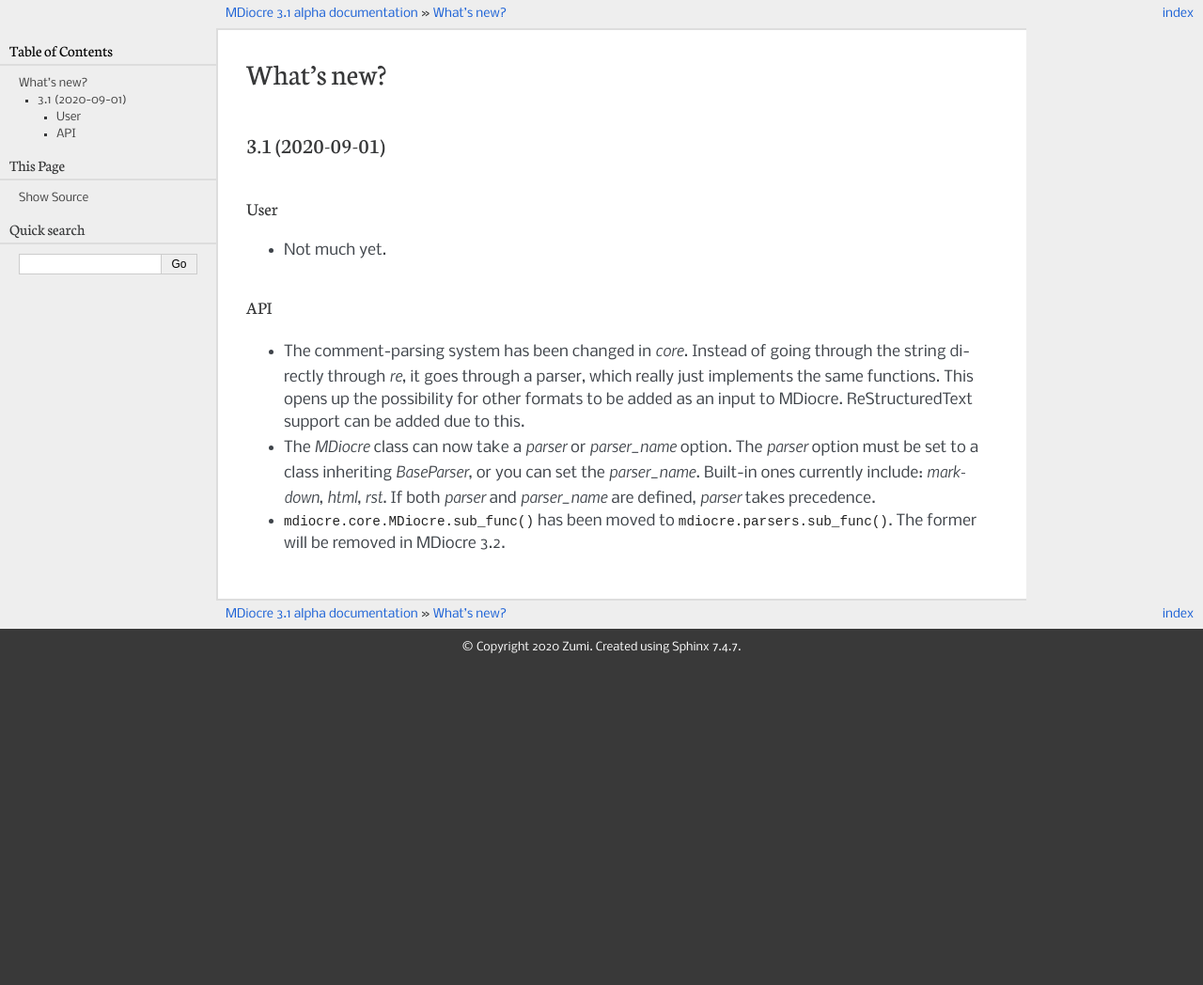
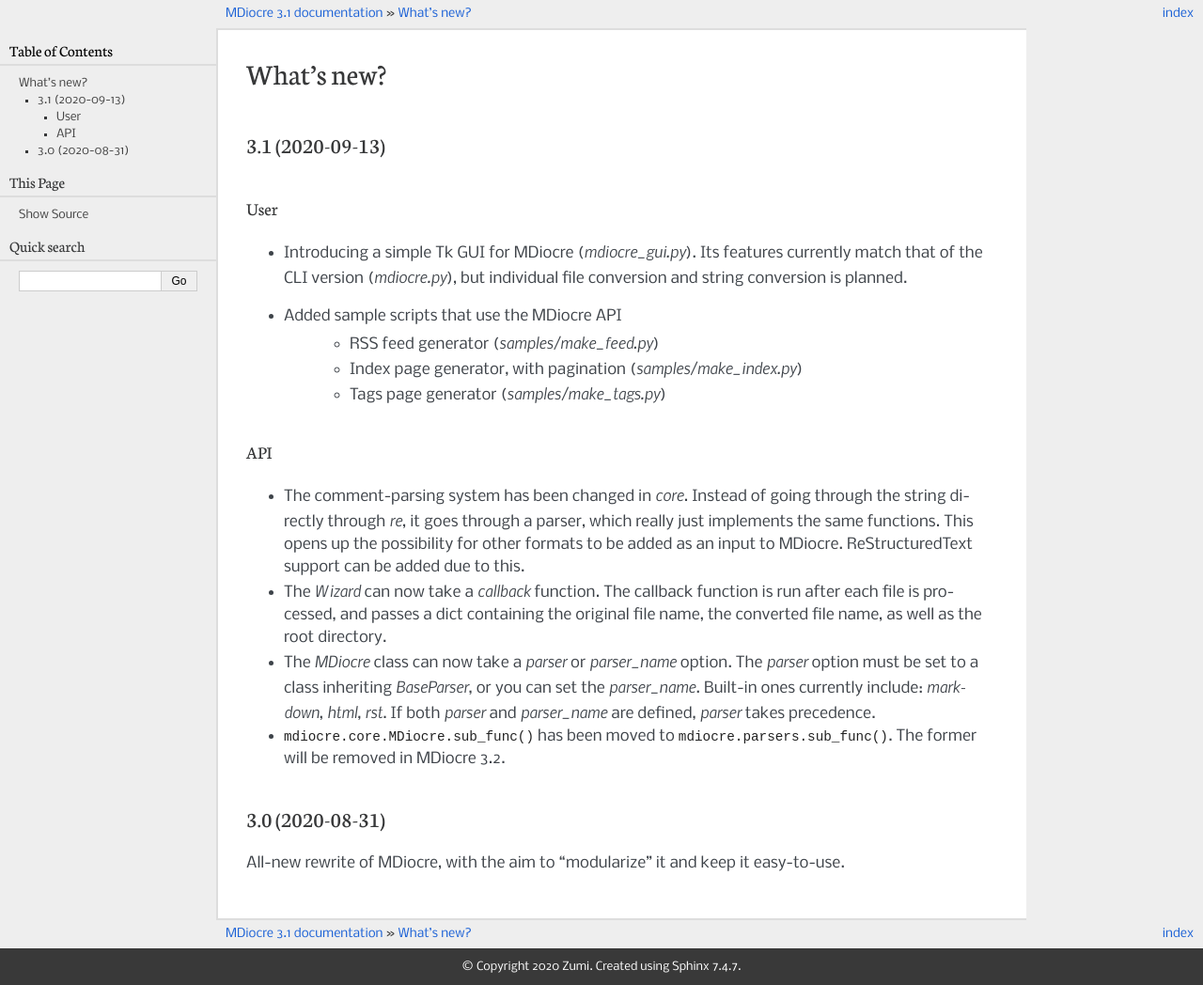
Before and after one commit to ZoomTen/MDiocre, a Sphinx documentation site: the page built from doc/source/changelog.rst, in a window 1280 px wide. Shown: the whole page at 94% size. Built offline with Sphinx 7.4.7, drawn with Linux system fonts in a browser that asks for light colours; before the commit the page ends 900 px from its top, so only the background shows below that.

Commit message:
release: 3.1

```diff
--- a/doc/source/changelog.rst
+++ b/doc/source/changelog.rst
@@ -1,11 +1,18 @@
 What's new?
 ===========
 
-3.1 (2020-09-01)
+3.1 (2020-09-13)
 ----------------
 User
 ~~~~
-* Not much yet.
+* Introducing a simple Tk GUI for MDiocre (`mdiocre_gui.py`). Its features
+  currently match that of the CLI version (`mdiocre.py`), but individual file
+  conversion and string conversion is planned.
+
+* Added sample scripts that use the MDiocre API
+    * RSS feed generator (`samples/make_feed.py`)
+    * Index page generator, with pagination (`samples/make_index.py`)
+    * Tags page generator (`samples/make_tags.py`)
 
 API
 ~~~
@@ -14,6 +21,10 @@
   really just implements the same functions. This opens up the possibility
   for other formats to be added as an input to MDiocre. ReStructuredText
   support can be added due to this.
+
+* The `Wizard` can now take a `callback` function. The callback function is
+  run after each file is processed, and passes a dict containing the original
+  file name, the converted file name, as well as the root directory.
 
 * The `MDiocre` class can now take a `parser` or `parser_name` option.
   The `parser` option must be set to a class inheriting `BaseParser`, or
@@ -24,3 +35,8 @@
 * :meth:`mdiocre.core.MDiocre.sub_func` has been moved to
   :meth:`mdiocre.parsers.sub_func`. The former will be removed in MDiocre
   3.2.
+
+3.0 (2020-08-31)
+----------------
+
+All-new rewrite of MDiocre, with the aim to "modularize" it and keep it easy-to-use.
--- a/doc/source/conf.py
+++ b/doc/source/conf.py
@@ -22,7 +22,7 @@
 author = 'Zumi Daxuya'
 
 # The full version, including alpha/beta/rc tags
-release = '3.1 alpha'
+release = '3.1'
 
 
 # -- General configuration ---------------------------------------------------
@@ -30,8 +30,10 @@
 # Add any Sphinx extension module names here, as strings. They can be
 # extensions coming with Sphinx (named 'sphinx.ext.*') or your custom
 # ones.
-extensions = ['sphinx.ext.napoleon', 'sphinx.ext.autodoc'
+extensions = ['sphinx.ext.napoleon', 'sphinx.ext.autodoc', 'sphinx_rst_builder'
 ]
+
+rst_link_suffix = ".html"
 
 # Add any paths that contain templates here, relative to this directory.
 templates_path = ['_templates']
--- a/mdiocre.py
+++ b/mdiocre.py
@@ -3,8 +3,8 @@
 from mdiocre.utils import Logger
 
 APP_NAME    = 'MDiocre'
-APP_VERSION = '3.1a'
-APP_DATE    = '2020-09-01'
+APP_VERSION = '3.1'
+APP_DATE    = '2020-09-13'
 
 ap = ArgumentParser(
 		description='A terrible static page generator.'
```
Also changed, not shown: doc/source/user/what_to_know.rst (+13 -2 lines).
